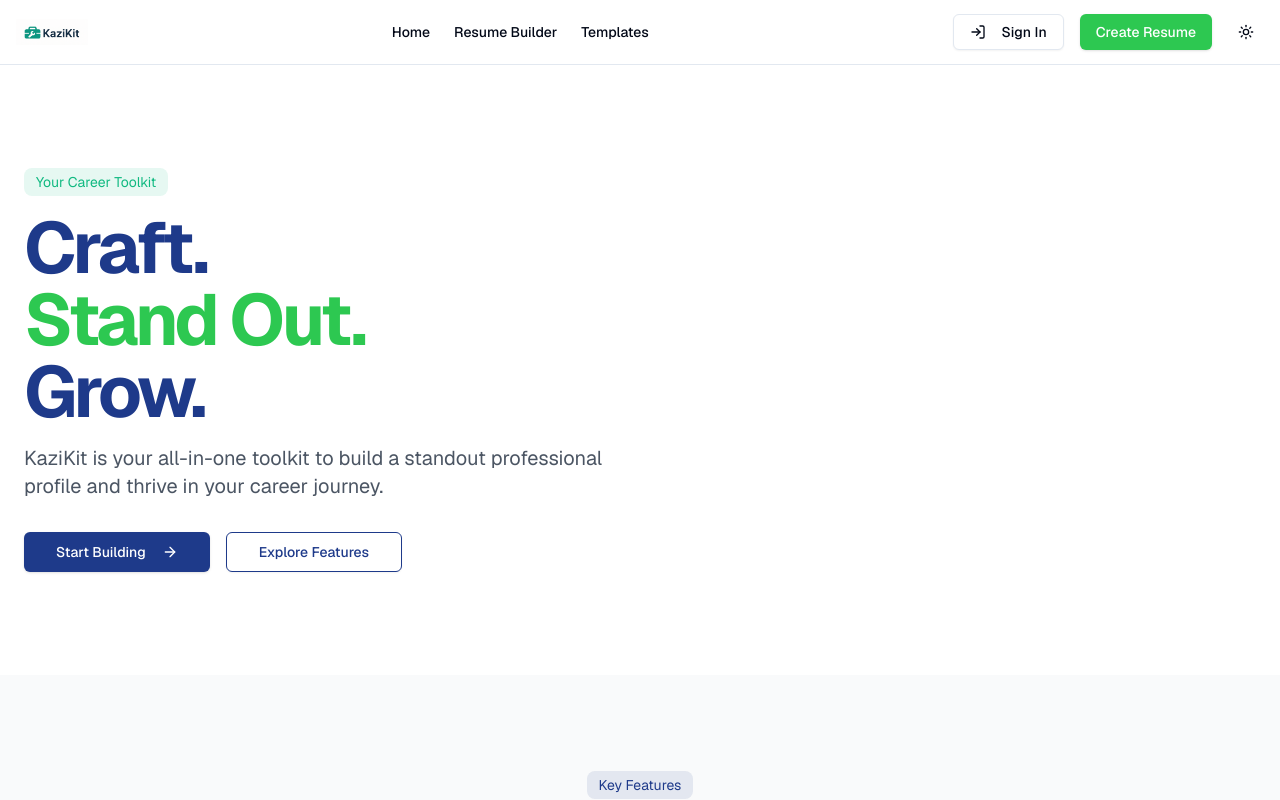
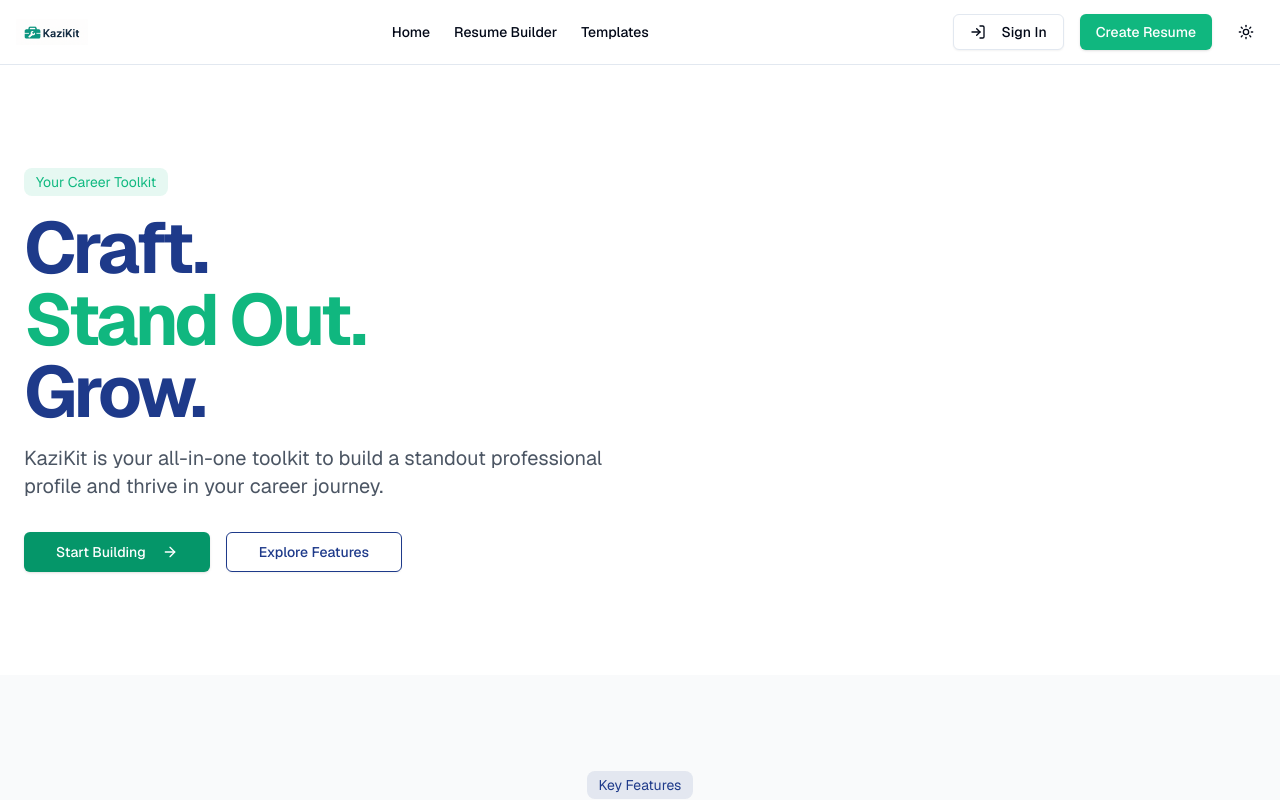
Before and after one commit to AustinKingOry/resume-builder, a Next.js app: page / in a window 1280 px wide. Shown: the top 800 px of the page. Built offline with nearby package versions, Linux system fonts and the light colour scheme.

Commit message:
Update primary brand color

```diff
--- a/app/globals.css
+++ b/app/globals.css
@@ -32,7 +32,7 @@ body {
     --popover: 0 0% 100%;
     --popover-foreground: 222.2 84% 4.9%;
 
-    --primary: 134 63% 48%;
+    --primary: 160 84% 39%;
     --primary-foreground: 0 0% 100%;
 
     --secondary: 217 91% 60%;
--- a/components/landing/hero-section.tsx
+++ b/components/landing/hero-section.tsx
@@ -21,17 +21,17 @@ export function HeroSection() {
                 journey.
                 </p>
                 <div className="flex flex-col sm:flex-row gap-4 pt-4">
-                <Button size="lg" className="bg-[#1E3A8A] hover:bg-[#1E3A8A]/90" asChild>
+                <Button size="lg" className="bg-emerald-600 hover:bg-primary/90" asChild>
                     <Link href={'/builder'}>Start Building <ArrowRight className="ml-2 h-4 w-4" /></Link>
                 </Button>
-                <Button size="lg" variant="outline" className="border-[#1E3A8A] text-[#1E3A8A] hover:bg-[#1E3A8A]/10" asChild>
-                    <Link href={'/builder'}>Explore Features</Link>
+                <Button size="lg" variant="outline" className="border-[#1E3A8A] text-[#1E3A8A] dark:text-blue-700 hover:bg-[#1E3A8A]/10" asChild>
+                    <Link href={'#features'}>Explore Features</Link>
                 </Button>
                 </div>
             </div>
             <div className="relative mx-auto lg:ml-auto">
                 <div className="hidden md:block relative animate-slideInRight">
-                    <div className="relative aspect-square bg-white rounded-2xl border overflow-hidden transform rotate-2 hover:rotate-0 transition-transform duration-300 h-[350px] w-[350px] sm:h-[400px] sm:w-[400px] md:h-[450px] md:w-[450px]">
+                    <div className="relative aspect-square bg-gray-950 rounded-2xl border overflow-hidden transform rotate-2 hover:rotate-0 transition-transform duration-300 h-[350px] w-[350px] sm:h-[400px] sm:w-[400px] md:h-[450px] md:w-[450px]">
                     <Image
                         src="/hero.png?height=450&width=450"
                         width={450} height={450}
--- a/tailwind.config.ts
+++ b/tailwind.config.ts
@@ -25,7 +25,7 @@ export default {
 				background: 'hsl(var(--background))',
 				foreground: 'hsl(var(--foreground))',
 				primary: {
-					DEFAULT: 'hsl(134, 63%, 48%)', // Emerald Green - #10B981
+					DEFAULT: 'hsl(160, 84%, 39%)', // Emerald Green - #10B981
 					foreground: 'hsl(0, 0%, 100%)' // White foreground for contrast
 				},
 				secondary: {
```
